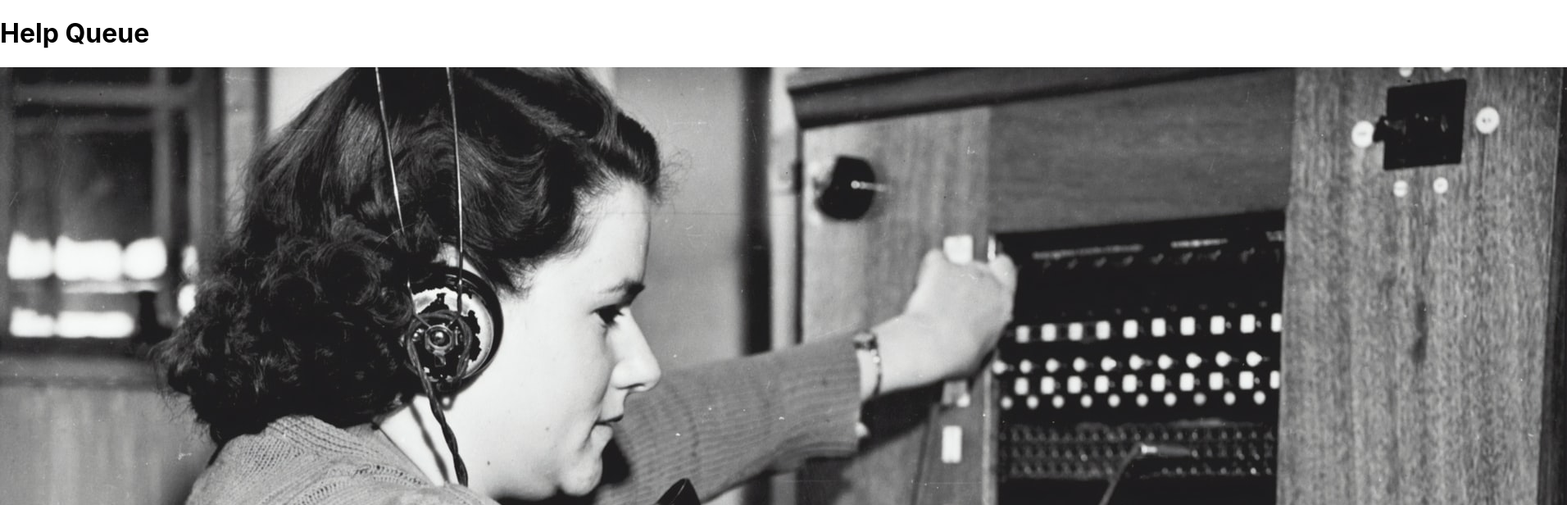
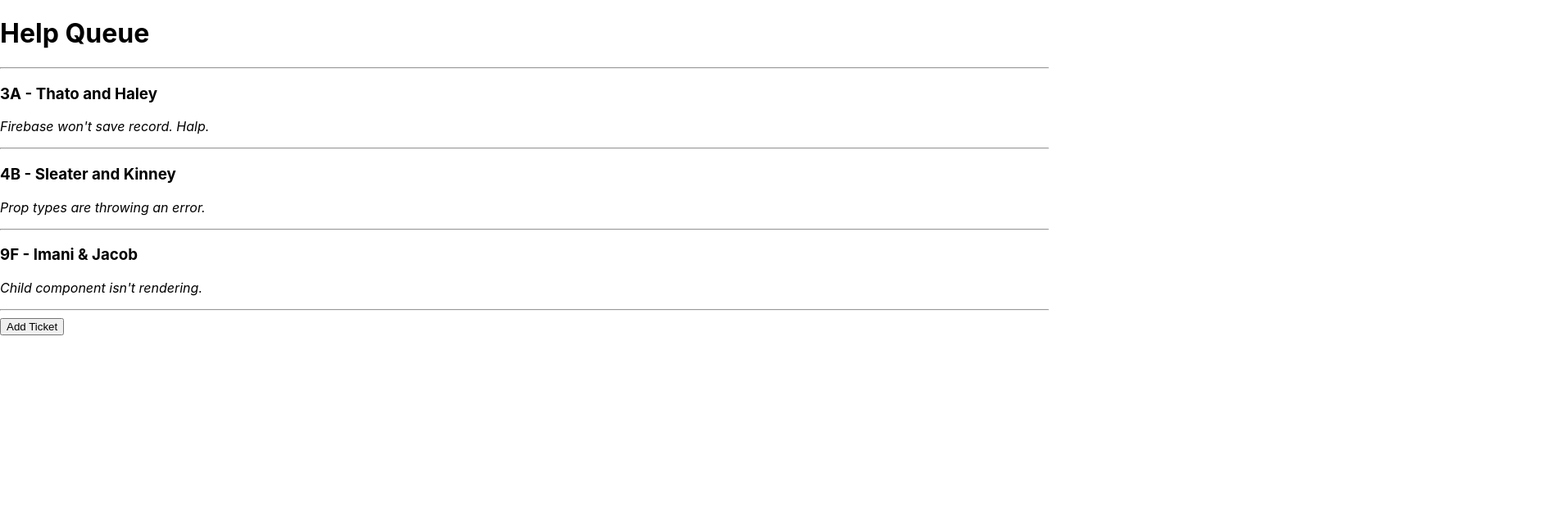
Before and after one commit to tawneeh/help-queue, a React (Create React App) app: page / in a window 1280 px wide. Shown: the top 616 px of the page at 82% size, 1912 px wide, since content can reach past the window. Built offline with nearby package versions, Linux system fonts and the light colour scheme.

Commit message:
add code to lesson 22

```diff
--- a/src/components/App.js
+++ b/src/components/App.js
@@ -1,13 +1,12 @@
 import React from "react";
 import Header from "./Header";
-import TicketList from "./TicketList";
+import TicketControl from "./TicketControl";
 
 function App(){
   return (
     <React.Fragment> {/* All components returning more than one element must be wrapped in a <React.Fragment> */}
       <Header />
-      <TicketList />
-      {/* This is a JSX comment. Avoid adding JSX comments */}
+      <TicketControl />
     </React.Fragment>
   );
 }
--- a/src/components/Header.js
+++ b/src/components/Header.js
@@ -1,11 +1,11 @@
 import React from "react";
-import callCenterImage from "./../img/callCenter.jpg";
+// import callCenterImage from "./../img/callCenter.jpg";
 
 function Header(){
   return (
     <React.Fragment>
       <h1>Help Queue</h1>
-      <img src={callCenterImage} alt="Old school switchboard image" />
+      {/* <img src={callCenterImage} alt="Old school switchboard image" /> */}
     </React.Fragment>
   );
 }
--- /dev/null
+++ b/src/components/NewTicketForm.js
@@ -0,0 +1,11 @@
+import React from "react";
+
+function NewTicketForm(props) {
+  return (
+    <React.Fragment>
+      <h3>This is a form!</h3>
+    </React.Fragment>
+  );
+}
+
+export default NewTicketForm;
--- /dev/null
+++ b/src/components/TicketControl.js
@@ -0,0 +1,43 @@
+import React from "react";
+import NewTicketForm from "./NewTicketForm";
+import TicketList from "./TicketList";
+
+class TicketControl extends React.Component {
+
+  constructor(props) {
+    super(props);
+    this.state = {
+      formVisibleOnPage: false
+    };
+  }
+
+  handleClick = () => { // arrow notation here is very important
+    this.setState({formVisibleOnPage: true});
+  }
+
+  render() {
+    let currentlyVisibleState = null;
+    let addTicketButton = null;
+    if (this.state.formVisibleOnPage) {
+      currentlyVisibleState = <NewTicketForm />
+    } else {
+      currentlyVisibleState = <TicketList />
+      addTicketButton = <button onClick={this.handleClick}>Add Ticket</button>
+    }
+    return (
+      <React.Fragment>
+        {currentlyVisibleState}
+        {addTicketButton}
+      </React.Fragment>
+    );
+  }
+}
+
+export default TicketControl;
+
+
+// First, we create a variable called currentlyVisibleState and set it to null because we haven't determined which component should be rendered yet.
+
+// Next, we can access any property in this.state with dot notation just as we would with any other JavaScript object. If this.state.formVisibleOnPage is true, the currentlyVisibleState will be set to our NewTicketForm component. Otherwise, our currentlyVisibleState will be set to our TicketList component.
+
+// Note that this code is just JavaScript, not JSX. We can use plain old JavaScript outside of our return() statement. We only need to use JSX and curly braces for evaluation inside our return()
```
